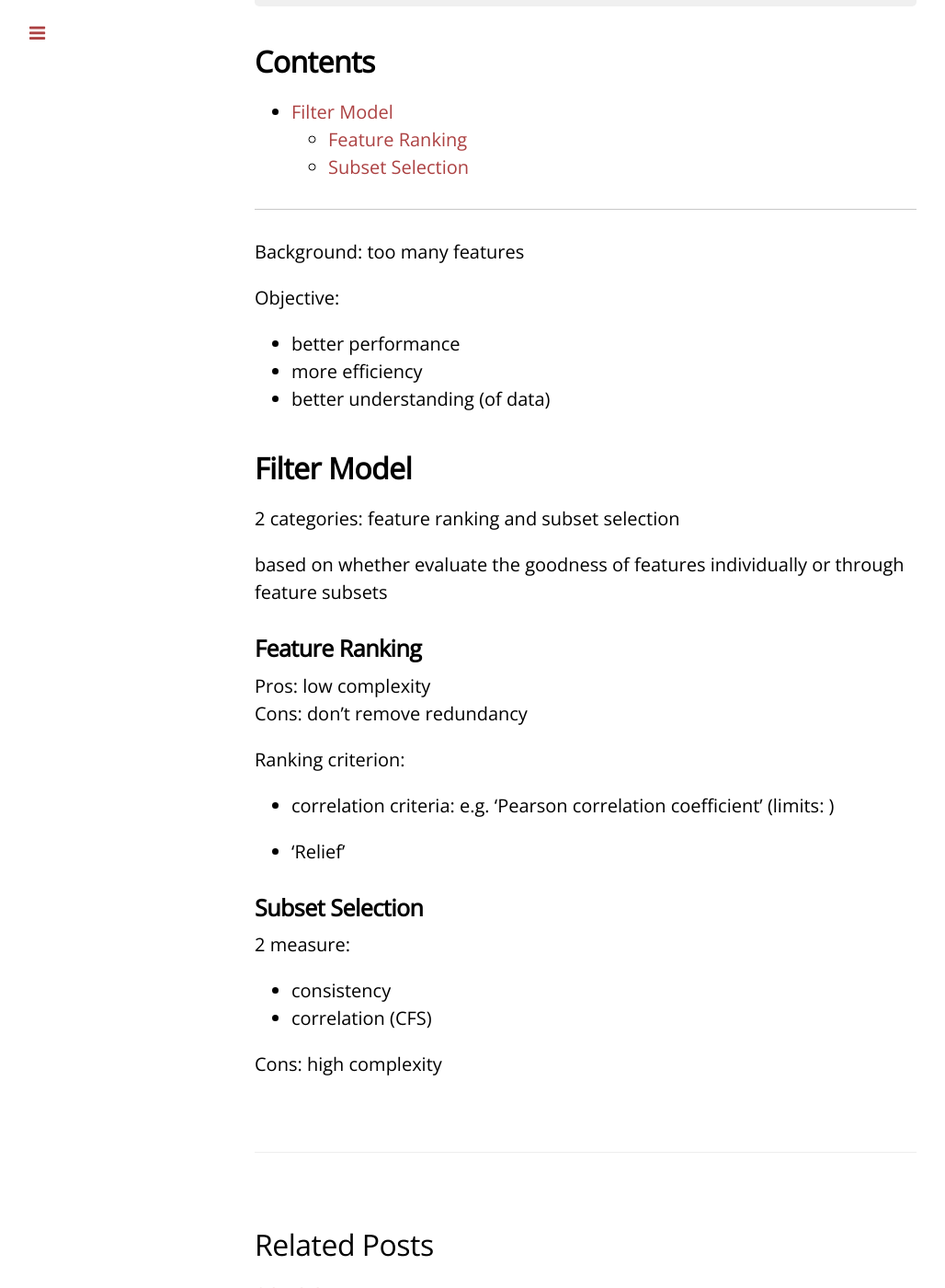
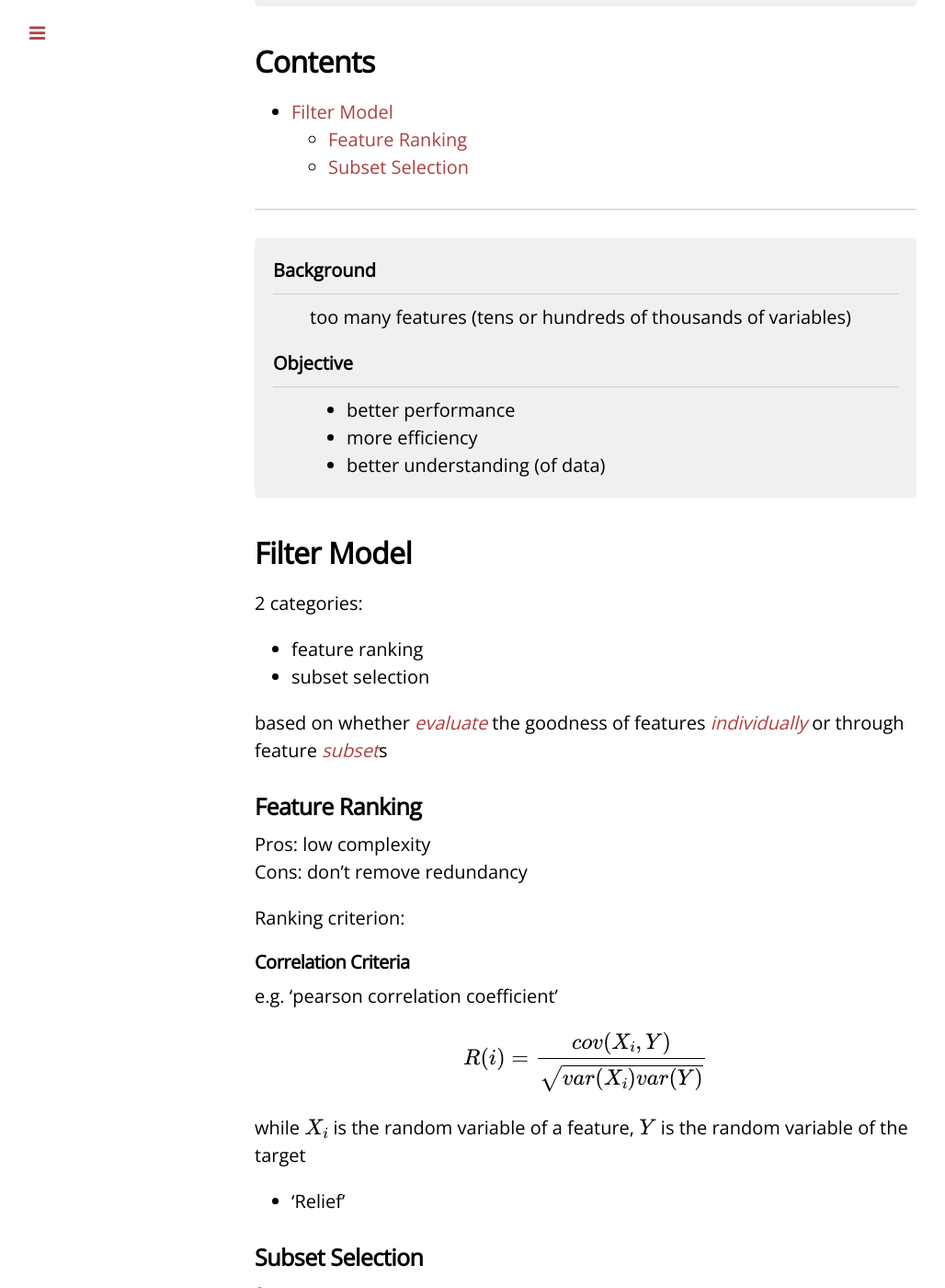
Before and after one commit to neilsustc/neilsustc.github.io, a Jekyll site: the page built from _posts/2017-03-25-feature-selection.md, in a window 1280 px wide and 1400 px high, scrolled down 295 px. Shown: the whole window at 92% size, without its empty margins (3-1031 px from the left). Built offline with Jekyll 4.4.1, drawn with Linux system fonts in a browser that asks for light colours; some web fonts are replaced; formulas are drawn with MathJax 3.

```diff
--- a/_posts/2017-03-25-feature-selection.md
+++ b/_posts/2017-03-25-feature-selection.md
@@ -7,6 +7,8 @@ title: Feature Selection
     A review of feature selection
 </div>
 
+<script src='https://cdn.mathjax.org/mathjax/latest/MathJax.js?config=TeX-AMS_SVG'></script>
+
 ## Contents
 
 - [Filter Model](#filter-model)
@@ -15,19 +17,22 @@ title: Feature Selection
 
 ---
 
-Background: too many features
+Background
+: too many features (tens or hundreds of thousands of variables)
 
-Objective:
-
-- better performance
-- more efficiency
-- better understanding (of data)
+Objective
+: - better performance
+  - more efficiency
+  - better understanding (of data)
 
 ## Filter Model
 
-2 categories: feature ranking and subset selection
+2 categories:
 
-based on whether evaluate the goodness of features individually or through feature subsets
+- feature ranking
+- subset selection
+
+based on whether *evaluate* the goodness of features *individually* or through feature *subset*s
 
 ### Feature Ranking
 
@@ -36,7 +41,13 @@ Cons: don't remove redundancy
 
 Ranking criterion:
 
-- correlation criteria: e.g. 'Pearson correlation coefficient' (limits: )
+####  Correlation Criteria
+
+e.g. 'pearson correlation coefficient'
+
+$$ R(i) = \frac{cov(X_i, Y)}{\sqrt{var(X_i)var(Y)}} $$
+
+while \\(X_i\\) is the random variable of a feature, \\(Y\\) is the random variable of the target
 
 - 'Relief'
 
```
